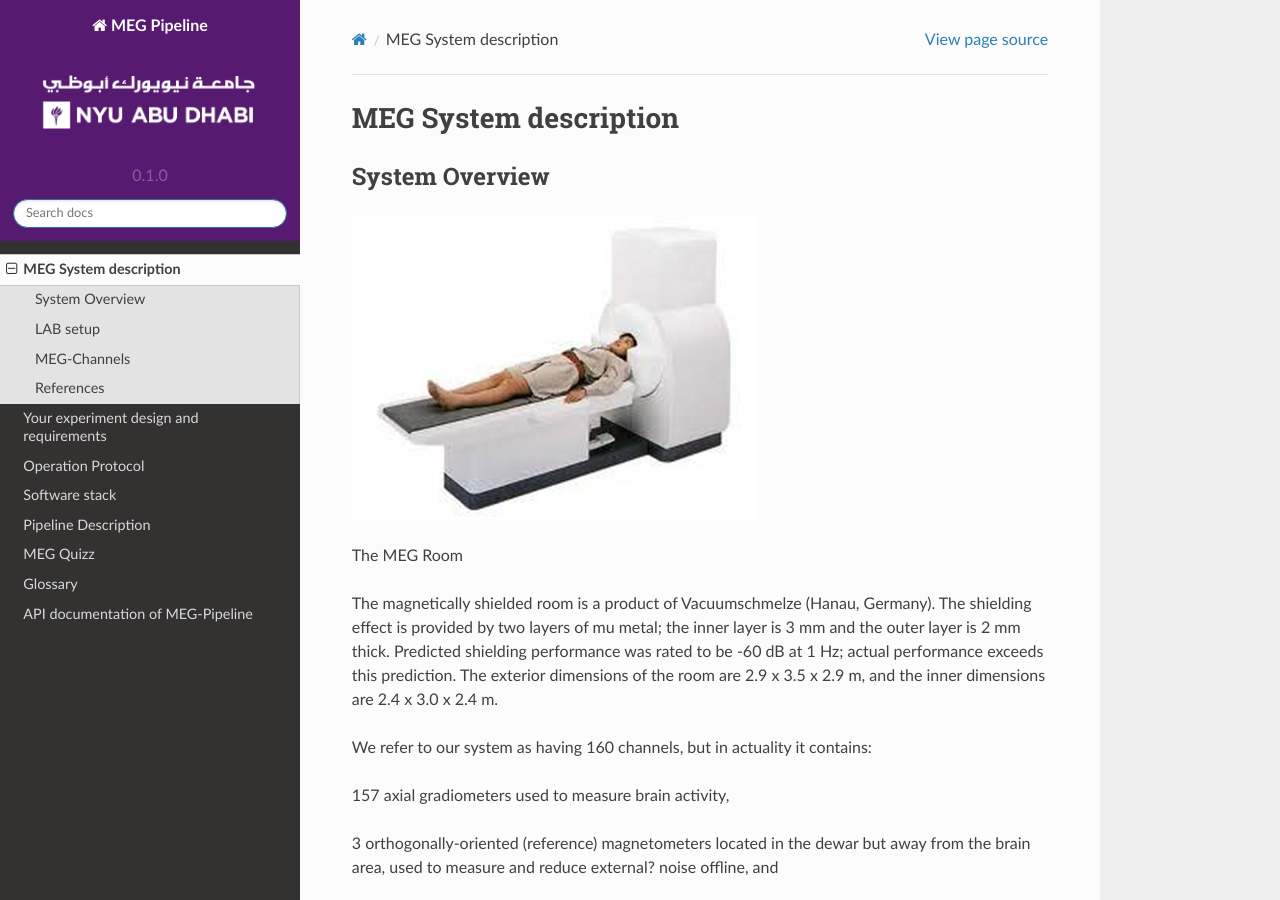
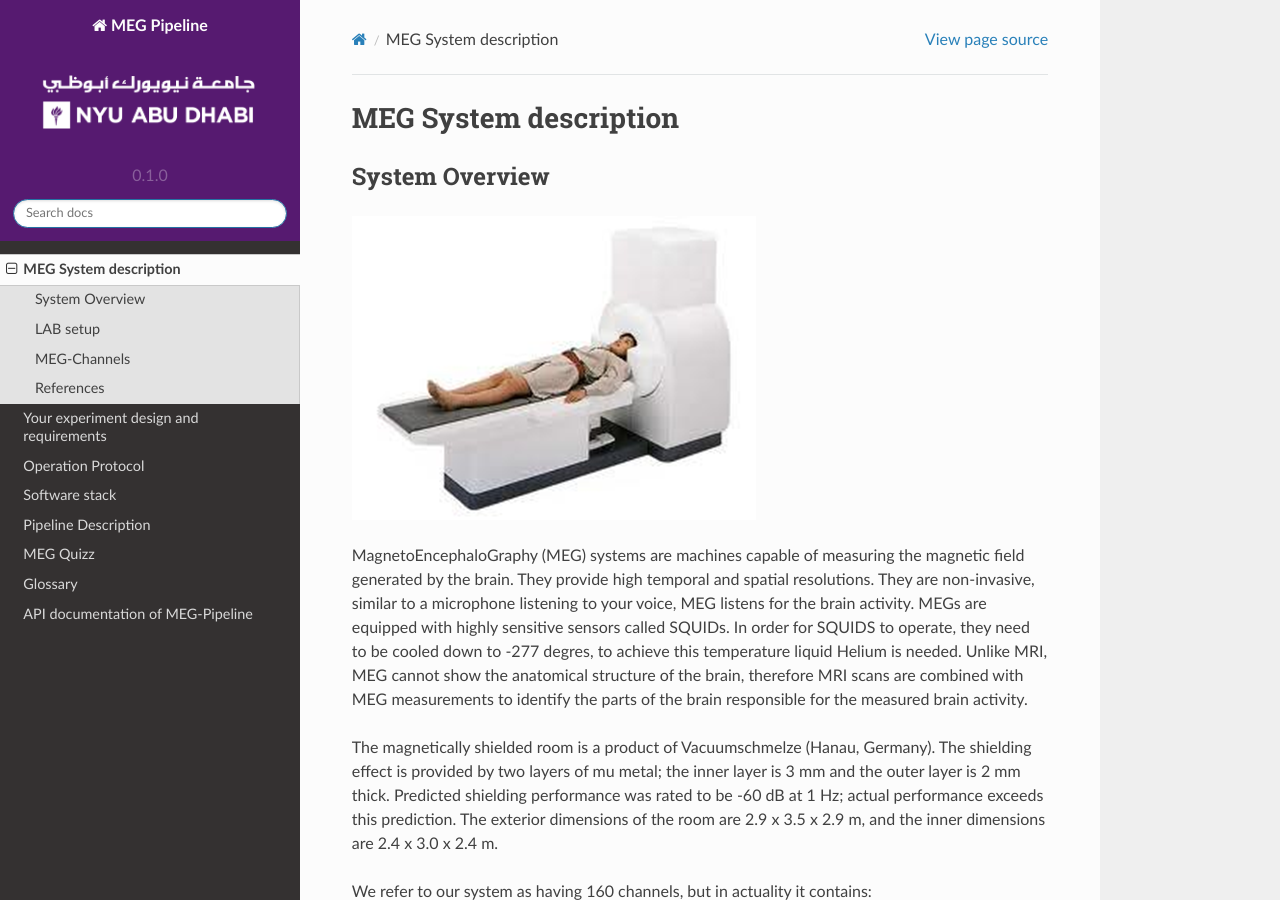
Before and after one commit to hzaatiti-NYU/meg-pipeline, a Sphinx documentation site: the page built from docs/source/megsystem.rst, in a window 1280 px wide and 900 px high. Built offline with Sphinx 7.4.7 and the Read the Docs theme 2.0.0, drawn with Linux system fonts in a browser that asks for light colours.

```diff
--- a/docs/source/megsystem.rst
+++ b/docs/source/megsystem.rst
@@ -7,7 +7,11 @@ System Overview
 .. image:: graphic/meg-system.png
   :alt: MEG System
 
-The MEG  Room
+MagnetoEncephaloGraphy (MEG) systems are machines capable of measuring the magnetic field generated by the brain.
+They provide high temporal and spatial resolutions. They are non-invasive, similar to a microphone listening to your voice, MEG listens for the brain activity.
+MEGs are equipped with highly sensitive sensors called SQUIDs. In order for SQUIDS to operate, they need to be cooled down to -277 degres, to achieve this temperature
+liquid Helium is needed.
+Unlike MRI, MEG cannot show the anatomical structure of the brain, therefore MRI scans are combined with MEG measurements to identify the parts of the brain responsible for the measured brain activity.
 
 The magnetically shielded room is a product of Vacuumschmelze (Hanau, Germany). The shielding effect is provided by two layers of mu metal; the inner layer is 3 mm and the outer layer is 2 mm thick. Predicted shielding performance was rated to be -60 dB at 1 Hz; actual performance exceeds this prediction. The exterior dimensions of the room are 2.9 x 3.5 x 2.9 m, and the inner dimensions are 2.4 x 3.0 x 2.4 m.
 
```
Also changed, not shown: docs/source/pipelineoverview.rst (+27 -2 lines), 3 other files.
